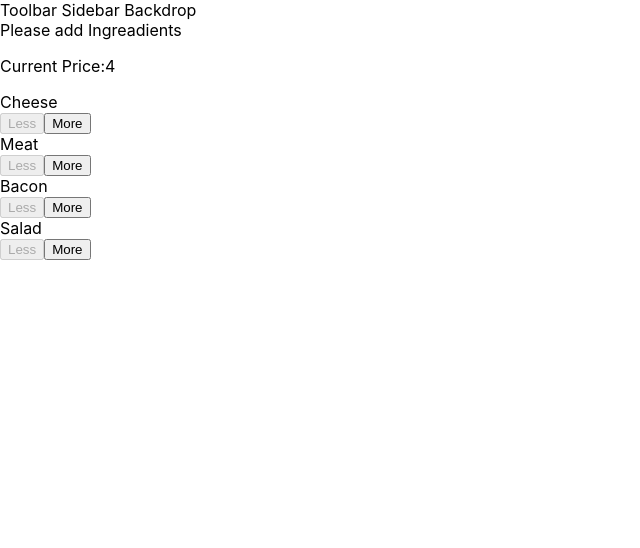
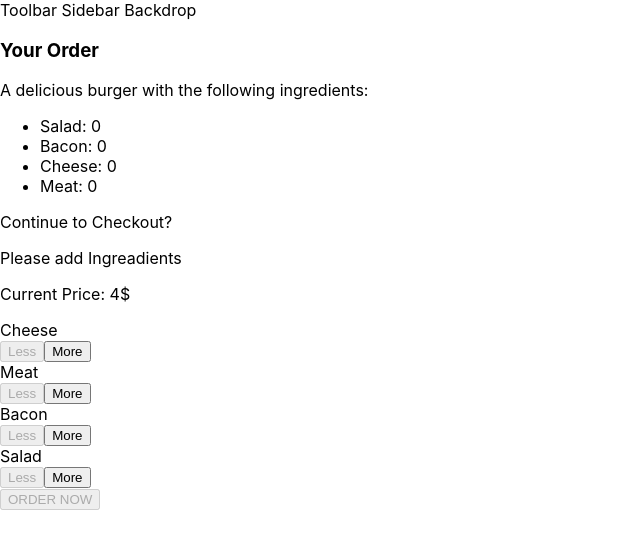
Before and after one commit to ayush1509/Burger-Builder, a React app in the folder burger-builder/: page / in a window 1280 px wide. Shown: the top 548 px of the page, without its empty margins (0-640 px from the left). Built offline with nearby package versions, Linux system fonts and the light colour scheme.

Commit message:
added a component OrderSum

```diff
--- a/burger-builder/src/Components/Burger/BuildControls/BuildControls.css
+++ b/burger-builder/src/Components/Burger/BuildControls/BuildControls.css
@@ -8,3 +8,45 @@
     margin: auto;
     padding: 10px 0px;
 }
+
+
+.OrderButton {
+    background-color: #DAD735;
+    outline: none;
+    cursor: pointer;
+    border: 1px solid #966909;
+    color: #966909;
+    font-family: inherit;
+    font-size: 1.2em;
+    padding: 15px 30px;
+    box-shadow: 2px 2px 2px #966909;
+}
+
+.OrderButton:hover, .OrderButton:active {
+    background-color: #A0DB41;
+    border: 1px solid #966909;
+    color: #966909;
+}
+
+.OrderButton:disabled {
+    background-color: #C7C6C6;
+    cursor: not-allowed;
+    border: 1px solid #ccc;
+    color: #888888;
+}
+
+.OrderButton:not(:disabled) {
+    animation: enable 0.3s linear;
+}
+
+@keyframes enable {
+    0% {
+        transform: scale(1);
+    }
+    60% {
+        transform: scale(1.1);
+    }
+    100% {
+        transform: scale(1);
+    }
+}
--- a/burger-builder/src/Components/Burger/BuildControls/BuildControls.js
+++ b/burger-builder/src/Components/Burger/BuildControls/BuildControls.js
@@ -22,8 +22,7 @@
 ]
 const BuildControls = (props)=>(
     <div className={classes.BuildControls}>
-        {console.log(props.price)}
-        <p>Current Price:{props.price}</p>
+        <p>Current Price: {props.price}$</p>
         {loc.map( ctrl =>{
             return <BuildControl
             key={ctrl.label}
@@ -33,6 +32,7 @@
             disablebutton = {props.disable[ctrl.type]}
             />
         })}
+        <button className={classes.OrderButton} disabled={!props.purchase}>ORDER NOW</button>
 
     </div>
 )
--- /dev/null
+++ b/burger-builder/src/Components/Burger/OrderSummary/OrderSummary.js
@@ -0,0 +1,21 @@
+import React from 'react'
+
+import Aux from '../../../HOC/Aux'
+const OrderSummary = (props) => {
+    const ingredientSummary = Object.keys(props.ingredients)
+        .map(igkey =>{
+        return (<li key={igkey}><span style={{textTransform: 'capitalize'}}>{igkey}</span>: {props.ingredients[igkey]}</li>)
+        })
+    return(
+        <Aux>
+            <h3>Your Order</h3>
+            <p>A delicious burger with the following ingredients:</p>
+            <ul>
+                {ingredientSummary}
+            </ul>
+            <p>Continue to Checkout?</p>
+        </Aux>
+    )
+}
+
+export default OrderSummary
--- /dev/null
+++ b/burger-builder/src/Components/UI/Modal/Modal.css
@@ -0,0 +1,20 @@
+.Modal {
+    position: fixed;
+    z-index: 500;
+    background-color: white;
+    width: 70%;
+    border: 1px solid #ccc;
+    box-shadow: 1px 1px 1px black;
+    padding: 16px;
+    left: 15%;
+    top: 30%;
+    box-sizing: border-box;
+    transition: all 0.3s ease-out;
+}
+
+@media (min-width: 600px) {
+    .Modal {
+        width: 500px;
+        left: calc(50% - 250px);
+    }
+}
--- /dev/null
+++ b/burger-builder/src/Components/UI/Modal/Modal.js
@@ -0,0 +1,10 @@
+import React from 'react'
+import classes from './Modal.css'
+
+const Modal = (props)=> (
+    <div className={classes.Modal}>
+        {props.children}
+    </div>
+)
+
+export default Modal;
--- a/burger-builder/src/Containers/BurgerBuilder/BurgerBuilder.js
+++ b/burger-builder/src/Containers/BurgerBuilder/BurgerBuilder.js
@@ -2,6 +2,8 @@
 import Aux from '../../HOC/Aux'
 import Burger from '../../Components/Burger/Burger'
 import BuildControls from '../../Components/Burger/BuildControls/BuildControls'
+import Modal from '../../Components/UI/Modal/Modal'
+import OrderSummary from '../../Components/Burger/OrderSummary/OrderSummary'
 
 const INGREDIENT_PRICE = {
     salad: 1,
@@ -18,7 +20,17 @@
             cheese: 0,
             meat: 0
         },
+    purchaseable: false,
     total_price : 4
+    }
+
+    updatePurchase = (total_price) => {
+        if (total_price > 4){
+            this.setState({purchaseable: true})
+        }
+        else {
+            this.setState({purchaseable:false})
+        }
     }
 
     AddIngredientHandler = (type) => {
@@ -29,6 +41,7 @@
         newstate[type] = count
         const price = this.state.total_price + INGREDIENT_PRICE[type]
         this.setState({total_price:price,ingredients:newstate})
+        this.updatePurchase(price)
 
     }
 
@@ -40,6 +53,7 @@
         newstate[type] = count
         const price = this.state.total_price - INGREDIENT_PRICE[type]
         this.setState({total_price:price,ingredients:newstate})
+        this.updatePurchase(price)
 
     }
 
@@ -50,12 +64,16 @@
         }
         return (
             <Aux>
+                <Modal>
+                    <OrderSummary ingredients={this.state.ingredients}/>
+                </Modal>
                 <Burger ingredients={this.state.ingredients}/>
                 <BuildControls
-                addIngredient={this.AddIngredientHandler}
-                removeIngredient = {this.RemoveIngredientHandler}
-                disable = {disableInf0}
-                price = {this.state.total_price}
+                    addIngredient={this.AddIngredientHandler}
+                    removeIngredient = {this.RemoveIngredientHandler}
+                    disable = {disableInf0}
+                    price = {this.state.total_price}
+                    purchase = {this.state.purchaseable}
                 />
             </Aux>
         );
```
Also changed, not shown: burger-builder/src/Components/Burger/OrderSummary/OrderSummary.css (added), burger-builder/src/Components/UI/Backdrop/Backdrop.css (added), burger-builder/src/Components/UI/Backdrop/Backdrop.js (added).
